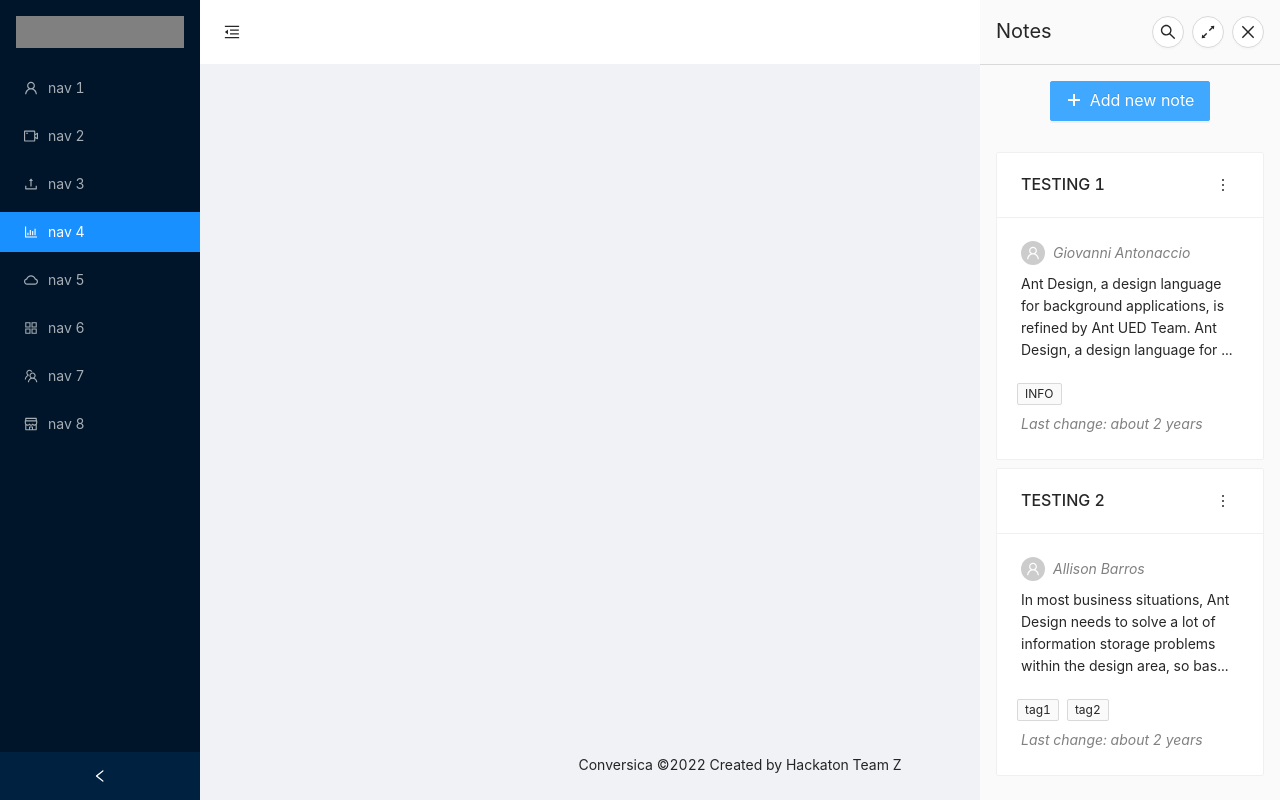
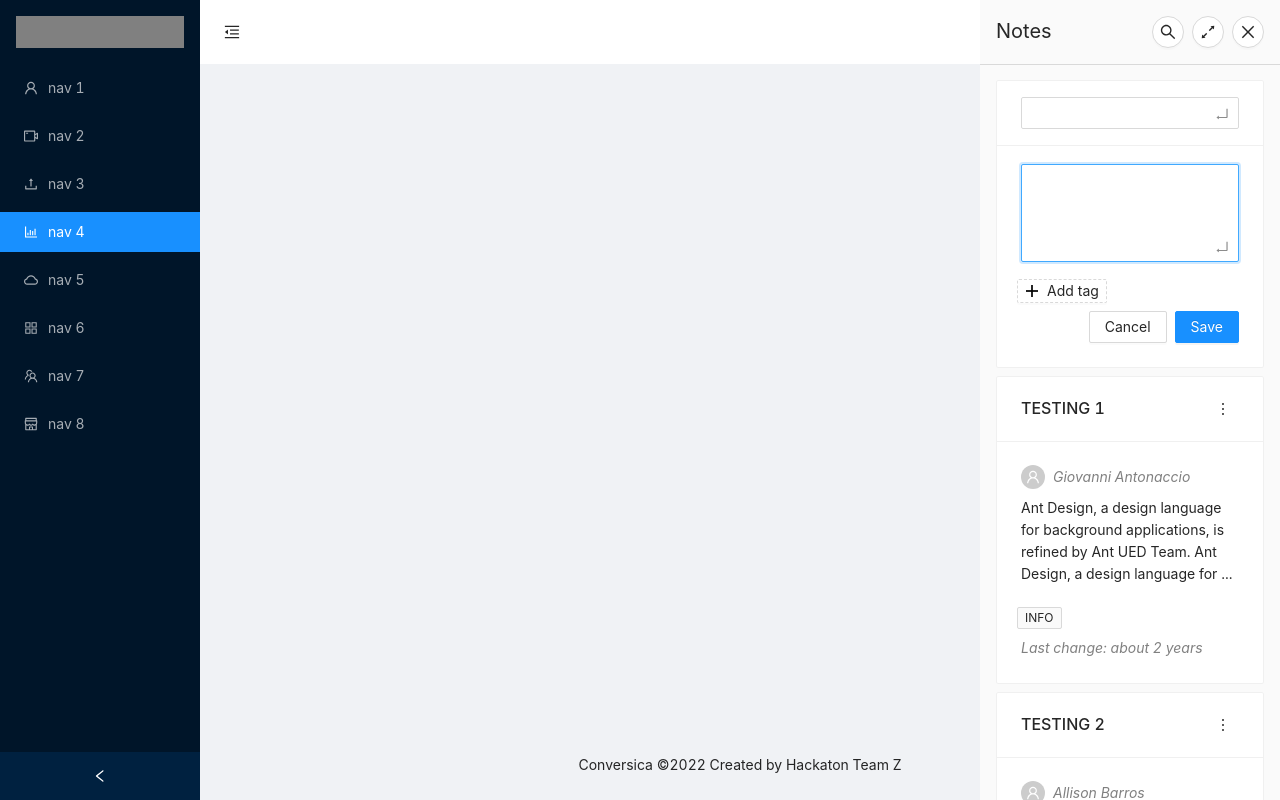
Before and after one commit to giovanniantonaccio/react-notes-app, a Next.js app: page / in a window 1280 px wide. Both pictures are taken after a click on the button "Add new note". Built offline with nearby package versions, Linux system fonts and the light colour scheme.

Commit message:
Add new note

```diff
--- /dev/null
+++ b/components/NewNote.jsx
@@ -0,0 +1,127 @@
+import {
+  message,
+  Button,
+  Card,
+  Col,
+  Input,
+  Popover,
+  Row,
+  Space,
+  Tag,
+  Tooltip,
+  Typography,
+} from "antd";
+import React, { useState } from "react";
+import { PlusOutlined } from "@ant-design/icons";
+
+const { Paragraph } = Typography;
+
+export default function NewNote({ onSave, onCancel }) {
+  const [title, setTitle] = useState("");
+  const [content, setContent] = useState("");
+  const [tags, setTags] = useState([]);
+
+  const [isAddingTag, setIsAddingTag] = useState(false);
+
+  const handleAddTag = (e) => {
+    setTags([...tags, e.target.value]);
+    setIsAddingTag(false);
+  };
+
+  const handleDeleteTag = (tag) => {
+    const newTags = [...tags];
+    const index = newTags.indexOf(tag);
+    if (index > -1) {
+      newTags.splice(index, 1);
+      setTags(newTags);
+    }
+  };
+
+  const handleSaveNote = () => {
+    if (title === "") {
+      message.error("Title cannot be empty");
+      return;
+    }
+    if (content === "") {
+      message.error("Content cannot be empty");
+      return;
+    }
+    setIsAddingTag(false);
+    // TODO: api /newNote
+    onSave({ title, content, tags });
+  };
+
+  const handleCancel = () => {
+    onCancel();
+  };
+
+  return (
+    <Card
+      title={
+        <Paragraph
+          editable={{
+            editing: true,
+            icon: <></>,
+            onChange: setTitle,
+          }}
+        >
+          {title}
+        </Paragraph>
+      }
+      style={{ width: "100%" }}
+    >
+      <Space direction="vertical" style={{ width: "100%" }}>
+        <Paragraph
+          style={{ left: 0 }}
+          editable={{
+            editing: true,
+            icon: <></>,
+            onChange: setContent,
+            autoSize: {
+              minRows: 4,
+            },
+          }}
+          onKeyDown={(e) => console.log(e)}
+        >
+          {content}
+        </Paragraph>
+
+        <Row gutter={[8, 8]}>
+          {tags.map((tag) => (
+            <Tag key={tag} closable onClose={() => handleDeleteTag(tag)}>
+              {tag}
+            </Tag>
+          ))}
+          {!isAddingTag && (
+            <Tooltip title="Add new tag">
+              <Button
+                type="dashed"
+                icon={<PlusOutlined />}
+                size="small"
+                onClick={() => setIsAddingTag(!isAddingTag)}
+              >
+                Add tag
+              </Button>
+            </Tooltip>
+          )}
+          {isAddingTag && (
+            <Input placeholder="Add new tag..." onPressEnter={handleAddTag} />
+          )}
+        </Row>
+
+        <Row justify="end">
+          <Space>
+            <Button onClick={handleCancel}>Cancel</Button>
+            <Button
+              type="primary"
+              onClick={handleSaveNote}
+              disabled={isAddingTag}
+            >
+              Save
+            </Button>
+          </Space>
+        </Row>
+      </Space>
+    </Card>
+  );
+}
--- a/components/NotesMenuBody.jsx
+++ b/components/NotesMenuBody.jsx
@@ -1,9 +1,10 @@
 import { Button, Col, Row, Space } from "antd";
-import React from "react";
+import React, { useEffect, useState } from "react";
 import { PlusOutlined } from "@ant-design/icons";
 import Note from "./Note";
+import NewNote from "./NewNote";
 
-const notes = [
+const mock = [
   {
     id: "1",
     tags: ["INFO"],
@@ -35,16 +36,53 @@ const notes = [
 ];
 
 export default function NotesMenuBody() {
+  const [notes, setNotes] = useState(mock);
+  const [isAddingNewNote, setIsAddingNewNote] = useState(false);
+
+  useEffect(() => {
+    console.log(notes);
+  }, [notes]);
+
+  const onNewNoteSave = (data) => {
+    setIsAddingNewNote(false);
+    // TODO: refresh list of notes
+    setNotes([
+      ...notes,
+      {
+        ...data,
+        id: Math.random(),
+        type: "GLO",
+        page_url: "https://www.djangoproject.com/",
+        anchor: "lorem ipsum",
+        thumbs_count: 2,
+        created_by: "Giovanni Antonaccio",
+        created_at: "2019-10-31T01:30:00.000-05:00",
+        updated_at: "2019-10-31T01:30:00.000-05:00",
+      },
+    ]);
+  };
+
+  const onNewNoteCancel = () => {
+    setIsAddingNewNote(false);
+  };
+
   return (
     <Col>
+      {!isAddingNewNote && (
         <Row
           justify="center"
           style={{ width: "100%", padding: "16px", background: "#fafafa" }}
         >
-        <Button type="primary" icon={<PlusOutlined />} size="large">
+          <Button
+            type="primary"
+            icon={<PlusOutlined />}
+            size="large"
+            onClick={() => setIsAddingNewNote(true)}
+          >
             Add new note
           </Button>
         </Row>
+      )}
       <Col
         style={{
           padding: "16px",
@@ -58,6 +96,10 @@ export default function NotesMenuBody() {
           direction="vertical"
           style={{ width: "100%", marginBottom: "150px" }}
         >
+          {isAddingNewNote && (
+            <NewNote onSave={onNewNoteSave} onCancel={onNewNoteCancel} />
+          )}
+
           {notes.map((note) => {
             const { id, tags, title, content, created_by, updated_at } = note;
             return (
```
Lines whose indentation alone changed are shown as unchanged.
